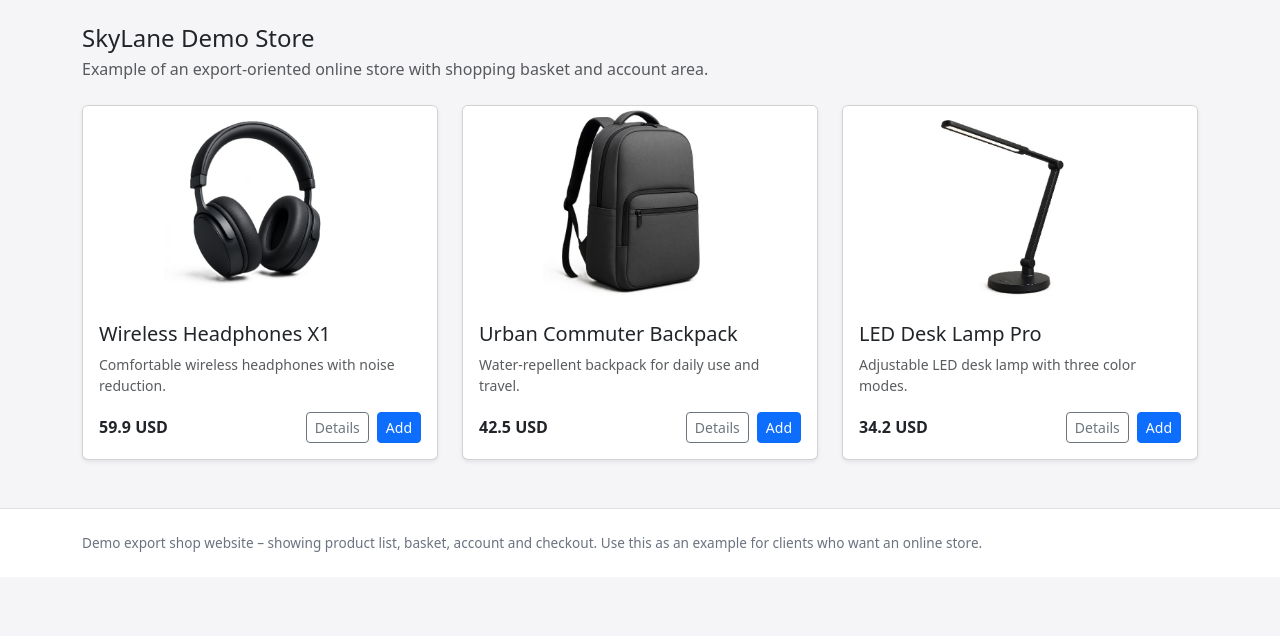
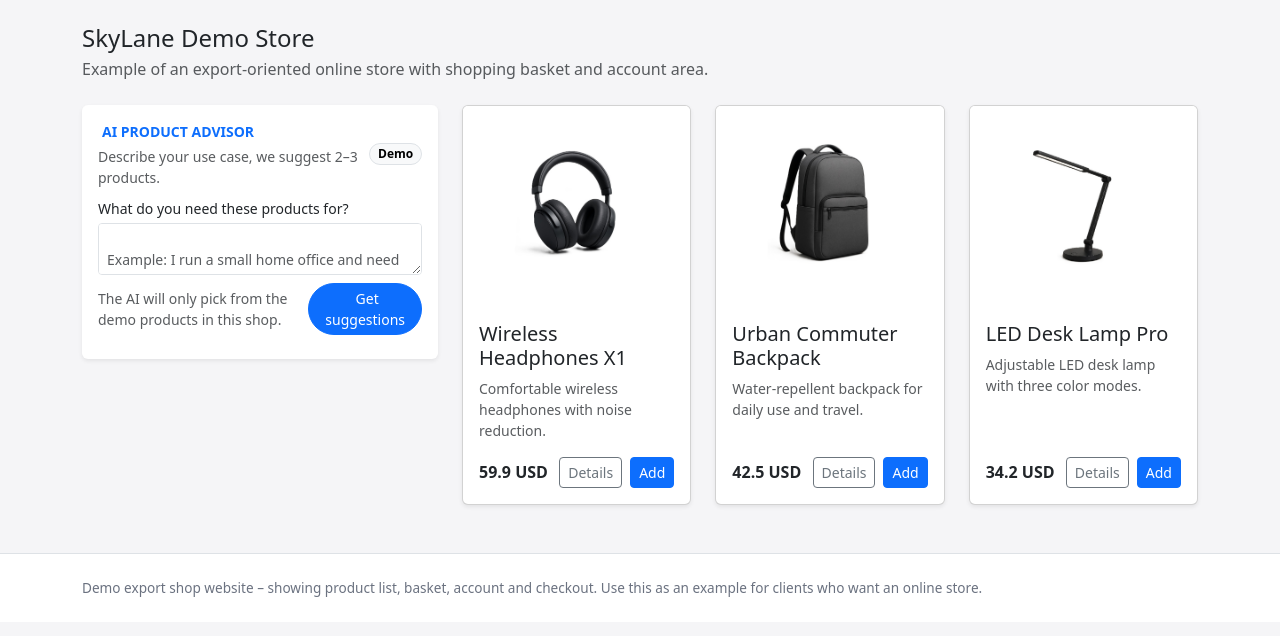
Before and after one commit to yakotaki/shop-demo, a Flask app: page / in a window 1280 px wide. Shown: the part 56-692 px from the top of the page. Run offline with Flask 3, Linux system fonts and the light colour scheme.

Commit message:
Update local changes

```diff
--- a/app.py
+++ b/app.py
@@ -1,10 +1,19 @@
+import os
+import json
 from flask import (
     Flask, render_template, request, redirect,
-    url_for, session, flash
+    url_for, session, flash, jsonify
 )
+from openai import OpenAI
 
 app = Flask(__name__)
 app.secret_key = "change_this_to_a_random_secret_key"
+
+# OpenAI client for AI advisor (requires OPENAI_API_KEY in environment)
+client = OpenAI(api_key=os.environ.get("OPENAI_API_KEY"))
+
+# Feature flag: you can turn this off for clients without AI
+ENABLE_AI_ADVISOR = True
 
 # ---------- TRANSLATIONS ----------
 
@@ -482,6 +491,192 @@ def account():
     ]
     return render_template("account.html", user=user, orders=demo_orders)
 
+@app.route("/api/ai-product-advisor", methods=["POST"])
+def api_ai_product_advisor():
+    """
+    AI product recommender / bundle advisor.
+
+    Expects JSON:
+    {
+      "query": "I run a small workshop, need headset for calls...",
+      "lang": "en" | "zh"
+    }
+
+    Returns JSON:
+    {
+      "recommendations": [
+        {
+          "product_id": 1,
+          "product_name": "...",
+          "product_name_zh": "...",
+          "price": 59.9,
+          "currency": "USD",
+          "reason": "...",
+          "url": "/product/wireless-headphones"
+        },
+        ...
+      ]
+    }
+    """
+    if not ENABLE_AI_ADVISOR:
+        return jsonify({"error": "AI advisor is disabled"}), 403
+
+    if os.environ.get("OPENAI_API_KEY") is None:
+        return jsonify({"error": "OPENAI_API_KEY is not set on the server"}), 500
+
+    data = request.get_json(silent=True) or {}
+    query = (data.get("query") or "").strip()
+    lang = (data.get("lang") or get_lang() or "en").lower()
+    lang = "zh" if lang in ("zh", "cn", "zh-cn") else "en"
+
+    if not query:
+        return jsonify({"error": "Missing query"}), 400
+
+    products_text = build_products_prompt(lang)
+
+    if lang == "zh":
+        user_prompt = f"""
+用户描述的使用场景如下：
+{query}
+
+下面是可选产品列表（每一行一个产品）：
+{products_text}
+
+请你扮演一名熟悉出口电商的产品顾问，根据用户场景从列表中推荐 2–3 款产品（可以考虑凑成一个简单“组合”）。
+
+要求：
+- 只在上面列表中的产品里选择；
+- 对每个推荐说明简短理由（不超过 3 句话）；
+- 尝试覆盖不同用途或价位（如果合适）。
+
+请严格按照以下 JSON 格式返回（不要包含其它文字或解释）：
+{{
+  "recommendations": [
+    {{
+      "product_id": <int>,
+      "reason": "<Chinese explanation>"
+    }},
+    ...
+  ]
+}}
+"""
+    else:
+        user_prompt = f"""
+The buyer describes their situation as:
+{query}
+
+Here is the available product list (one per line):
+{products_text}
+
+You are an export-focused product advisor.
+Recommend 2–3 products (possibly as a small bundle) from the list ABOVE only.
+
+Requirements:
+- Only pick products that actually exist in the list.
+- For each recommendation, provide a short reason (max 3 sentences).
+- Try to cover different use cases or price points if it makes sense.
+
+Return STRICT JSON ONLY, with no extra commentary, using this exact format:
+{{
+  "recommendations": [
+    {{
+      "product_id": <int>,
+      "reason": "<English explanation>"
+    }},
+    ...
+  ]
+}}
+"""
+
+    messages = [
+        {
+            "role": "system",
+            "content": (
+                "You are a helpful product advisor. "
+                "Always and only respond with valid JSON that can be parsed by a program."
+            )
+        },
+        {"role": "user", "content": user_prompt},
+    ]
+
+    try:
+        completion = client.chat.completions.create(
+            model="gpt-4.1-mini",  # adjust if you prefer another model
+            messages=messages,
+            max_tokens=500,
+            temperature=0.4,
+        )
+        raw = completion.choices[0].message.content
+
+        try:
+            parsed = json.loads(raw)
+        except Exception:
+            # Fallback: not proper JSON, wrap entire reply into a single recommendation
+            parsed = {
+                "recommendations": [
+                    {"product_id": PRODUCTS[0]["id"], "reason": raw.strip()}
+                ]
+            }
+
+        recs = parsed.get("recommendations", [])
+        enriched = []
+
+        for rec in recs:
+            pid = rec.get("product_id")
+            if not isinstance(pid, int):
+                continue
+            product = find_product_by_id(pid)
+            if not product:
+                continue
+
+            enriched.append({
+                "product_id": pid,
+                "product_name": product["name"],
+                "product_name_zh": product["name_zh"],
+                "price": product["price"],
+                "currency": product["currency"],
+                "reason": rec.get("reason", ""),
+                "url": url_for("product_detail", slug=product["slug"])
+            })
+
+        if not enriched:
+            # If model output was useless, at least suggest top-1 product
+            p = PRODUCTS[0]
+            enriched.append({
+                "product_id": p["id"],
+                "product_name": p["name"],
+                "product_name_zh": p["name_zh"],
+                "price": p["price"],
+                "currency": p["currency"],
+                "reason": "AI could not parse a good recommendation, so we suggest starting from this popular demo product.",
+                "url": url_for("product_detail", slug=p["slug"])
+            })
+
+        return jsonify({"recommendations": enriched})
+
+    except Exception as e:
+        return jsonify({"error": "AI advisor request failed", "detail": str(e)}), 500
+
+
+def build_products_prompt(lang: str) -> str:
+    """
+    Build a compact text listing all products for the AI model.
+    """
+    lines = []
+    use_zh = (lang == "zh")
+    for p in PRODUCTS:
+        name = p["name_zh"] if use_zh else p["name"]
+        short = p["short_zh"] if use_zh else p["short"]
+        line = (
+            f"ID: {p['id']}, "
+            f"Name: {name}, "
+            f"Price: {p['price']} {p['currency']}, "
+            f"Short: {short}"
+        )
+        lines.append(line)
+    return "\n".join(lines)
+
+
 
 if __name__ == "__main__":
     app.run(debug=True)
--- a/requirements.txt
+++ b/requirements.txt
@@ -0,0 +1,2 @@
+flask
+gunicorn
--- /dev/null
+++ b/static/js/ai_product_advisor.js
@@ -0,0 +1,159 @@
+window.SkyLaneAdvisor = (function () {
+    let state = {
+        lang: "en",
+        busy: false
+    };
+
+    function init(config) {
+        state.lang = (config && config.lang) || "en";
+
+        const input = document.getElementById("aiAdvisorInput");
+        if (input) {
+            input.addEventListener("keydown", function (e) {
+                if (e.key === "Enter" && !e.shiftKey) {
+                    e.preventDefault();
+                    ask();
+                }
+            });
+        }
+    }
+
+    function setStatus(text) {
+        const el = document.getElementById("aiAdvisorStatus");
+        if (el) {
+            el.textContent = text;
+        }
+    }
+
+    function clearResults() {
+        const box = document.getElementById("aiAdvisorResults");
+        if (box) {
+            box.innerHTML = "";
+            box.style.display = "none";
+        }
+    }
+
+    function renderResults(recs) {
+        const box = document.getElementById("aiAdvisorResults");
+        if (!box) return;
+
+        box.innerHTML = "";
+        if (!recs || !recs.length) {
+            box.style.display = "none";
+            return;
+        }
+
+        recs.forEach(function (r) {
+            const item = document.createElement("div");
+            item.className = "border rounded-3 p-2 mb-2 small bg-light";
+
+            const title = document.createElement("div");
+            title.className = "fw-semibold mb-1";
+
+            const name =
+                state.lang === "zh"
+                    ? (r.product_name_zh || r.product_name)
+                    : r.product_name;
+
+            title.textContent =
+                name + " – " + r.price.toFixed(2) + " " + r.currency;
+
+            const reason = document.createElement("div");
+            reason.className = "text-muted mb-1";
+            reason.textContent = r.reason || "";
+
+            const linkWrap = document.createElement("div");
+            const link = document.createElement("a");
+            link.href = r.url;
+            link.className = "btn btn-sm btn-outline-primary rounded-pill";
+            link.target = "_self";
+            link.textContent =
+                state.lang === "zh" ? "查看详情" : "View details";
+
+            linkWrap.appendChild(link);
+
+            item.appendChild(title);
+            item.appendChild(reason);
+            item.appendChild(linkWrap);
+
+            box.appendChild(item);
+        });
+
+        box.style.display = "block";
+    }
+
+    async function ask() {
+        if (state.busy) return false;
+
+        const input = document.getElementById("aiAdvisorInput");
+        const button = document.getElementById("aiAdvisorButton");
+        if (!input || !button) return false;
+
+        const text = input.value.trim();
+        if (!text) {
+            if (state.lang === "zh") {
+                setStatus("请先简单描述一下您的使用场景或需求。");
+            } else {
+                setStatus("Please briefly describe your use case or what you need.");
+            }
+            return false;
+        }
+
+        state.busy = true;
+        button.disabled = true;
+        clearResults();
+
+        if (state.lang === "zh") {
+            setStatus("AI 正在分析您的需求并匹配商品，请稍候...");
+        } else {
+            setStatus("AI is analysing your needs and matching products...");
+        }
+
+        try {
+            const resp = await fetch("/api/ai-product-advisor", {
+                method: "POST",
+                headers: { "Content-Type": "application/json" },
+                body: JSON.stringify({
+                    query: text,
+                    lang: state.lang
+                })
+            });
+
+            const data = await resp.json();
+            state.busy = false;
+            button.disabled = false;
+
+            if (data.error) {
+                if (state.lang === "zh") {
+                    setStatus("推荐失败：" + data.error);
+                } else {
+                    setStatus("Recommendation failed: " + data.error);
+                }
+                return false;
+            }
+
+            renderResults(data.recommendations || []);
+
+            if (state.lang === "zh") {
+                setStatus("已生成推荐，可点击查看产品详情。");
+            } else {
+                setStatus("Recommendations ready. Click to view product details.");
+            }
+        } catch (e) {
+            state.busy = false;
+            button.disabled = false;
+            if (state.lang === "zh") {
+                setStatus("网络或服务器错误，请稍后重试。");
+            } else {
+                setStatus("Network or server error, please try again later.");
+            }
+        }
+
+        return false;
+    }
+
+    return {
+        init,
+        ask
+    };
+})();
--- /dev/null
+++ b/templates/_ai_product_advisor.html
@@ -0,0 +1,77 @@
+{% set advisor_title = "AI Product Advisor" if lang == "en" else "AI 商品推荐助手" %}
+{% set advisor_subtitle = (
+    "Describe your use case, we suggest 2–3 products."
+    if lang == "en"
+    else "简单描述您的使用场景，AI 会从示例商品中推荐 2–3 款。"
+) %}
+
+<div class="card border-0 shadow-sm mb-4" id="aiAdvisorCard">
+  <div class="card-body">
+    <div class="d-flex justify-content-between align-items-center mb-2">
+      <div>
+        <div class="text-uppercase small text-primary fw-semibold mb-1">
+          <i class="fa-solid fa-wand-magic-sparkles me-1"></i>
+          {{ advisor_title }}
+        </div>
+        <p class="small text-muted mb-0">{{ advisor_subtitle }}</p>
+      </div>
+      <span class="badge rounded-pill text-bg-light border d-none d-md-inline">
+        Demo
+      </span>
+    </div>
+
+    <form id="aiAdvisorForm" onsubmit="return SkyLaneAdvisor.ask();">
+      <div class="mb-2">
+        <label class="form-label small mb-1">
+          {% if lang == 'en' %}
+            What do you need these products for?
+          {% else %}
+            您主要想用这些商品做什么？
+          {% endif %}
+        </label>
+        <textarea
+          class="form-control form-control-sm"
+          rows="2"
+          id="aiAdvisorInput"
+          placeholder="
+{% if lang == 'en' -%}
+Example: I run a small home office and need headphones and a lamp for long video calls.
+{%- else -%}
+示例：我在家办公，需要耳机和台灯，用于长时间视频会议。
+{%- endif %}"
+        ></textarea>
+      </div>
+
+      <div class="d-flex justify-content-between align-items-center mb-2">
+        <small id="aiAdvisorStatus" class="text-muted">
+          {% if lang == 'en' %}
+            The AI will only pick from the demo products in this shop.
+          {% else %}
+            AI 只会从当前示例商品中进行推荐。
+          {% endif %}
+        </small>
+        <button
+          type="submit"
+          class="btn btn-sm btn-primary rounded-pill px-3"
+          id="aiAdvisorButton"
+        >
+          <i class="fa-solid fa-wand-magic-sparkles me-1"></i>
+          {% if lang == 'en' %}Get suggestions{% else %}获取推荐{% endif %}
+        </button>
+      </div>
+    </form>
+
+    <div id="aiAdvisorResults" class="mt-2" style="display:none;">
+      <!-- Filled by JS -->
+    </div>
+  </div>
+</div>
+
+<script src="{{ url_for('static', filename='js/ai_product_advisor.js') }}"></script>
+<script>
+  if (window.SkyLaneAdvisor) {
+    SkyLaneAdvisor.init({
+      lang: "{{ 'zh' if lang == 'zh' else 'en' }}"
+    });
+  }
+</script>
--- a/templates/index.html
+++ b/templates/index.html
@@ -1,4 +1,5 @@
 {% extends "base.html" %}
+
 {% block title %}{{ t.home_title }}{% endblock %}
 
 {% block content %}
@@ -11,9 +12,17 @@
     </div>
 </div>
 
+<div class="row g-4">
+    <!-- AI Product Advisor column -->
+    <div class="col-12 col-lg-4">
+        {% include "_ai_product_advisor.html" %}
+    </div>
+
+    <!-- Products grid -->
+    <div class="col-12 col-lg-8">
         <div class="row g-4" id="products">
             {% for product in products %}
-    <div class="col-md-4">
+            <div class="col-md-6 col-xl-4">
                 <div class="card h-100 shadow-sm">
                     <img
                         src="{{ url_for('static', filename='img/' ~ product.image) }}"
@@ -50,4 +59,6 @@
             </div>
             {% endfor %}
         </div>
+    </div>
+</div>
 {% endblock %}
```
Lines whose indentation alone changed are shown as unchanged.
